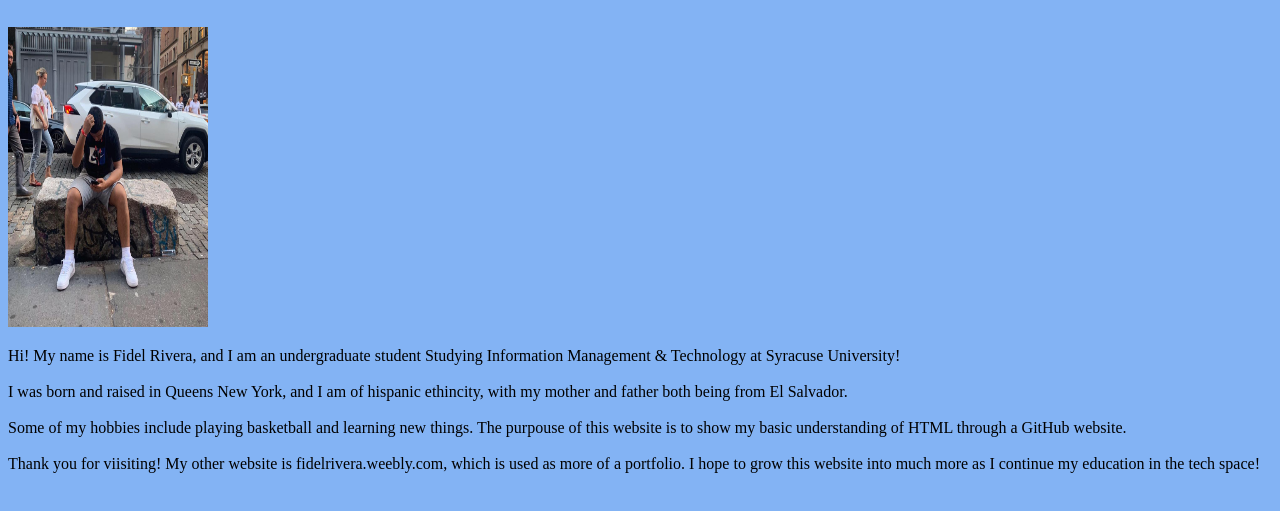
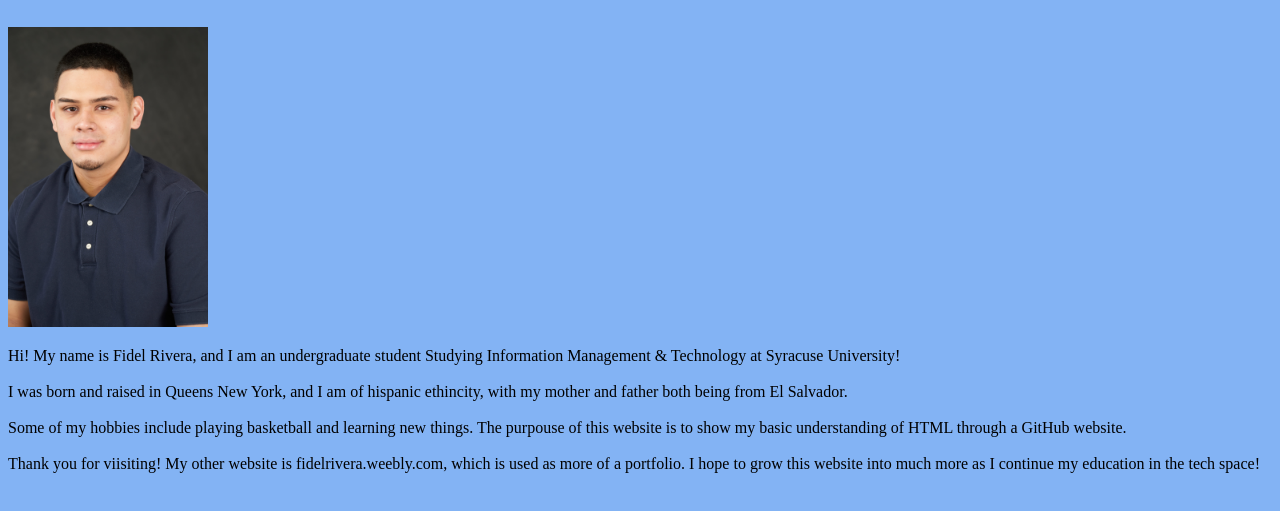
Before and after one commit to fidelrivera/fidelrivera.github.io, a plain HTML site: page index.html in a window 1280 px wide. Shown: the part 85-596 px from the top of the page. Drawn offline with Linux system fonts and the light colour scheme.

Commit message:
Update index.html

```diff
--- a/index.html
+++ b/index.html
@@ -3,7 +3,7 @@
 <body style= "background-color: #83B3F4"></body>
 
 <h1 style="font-size: 45px;">Fidel Rivera's HTML Website </h1>
-<p><img src= "me.jpg" width="200" height = "300"></p>
+<p><img src= "Fidel Rivera.jpg" width="200" height = "300"></p>
 <p> Hi! My name is Fidel Rivera, and I am an undergraduate student Studying Information Management & Technology at Syracuse University!
 <br>
 <br> I was born and raised in Queens New York, and I am of hispanic ethincity, with my mother and father both being from El Salvador.
```
